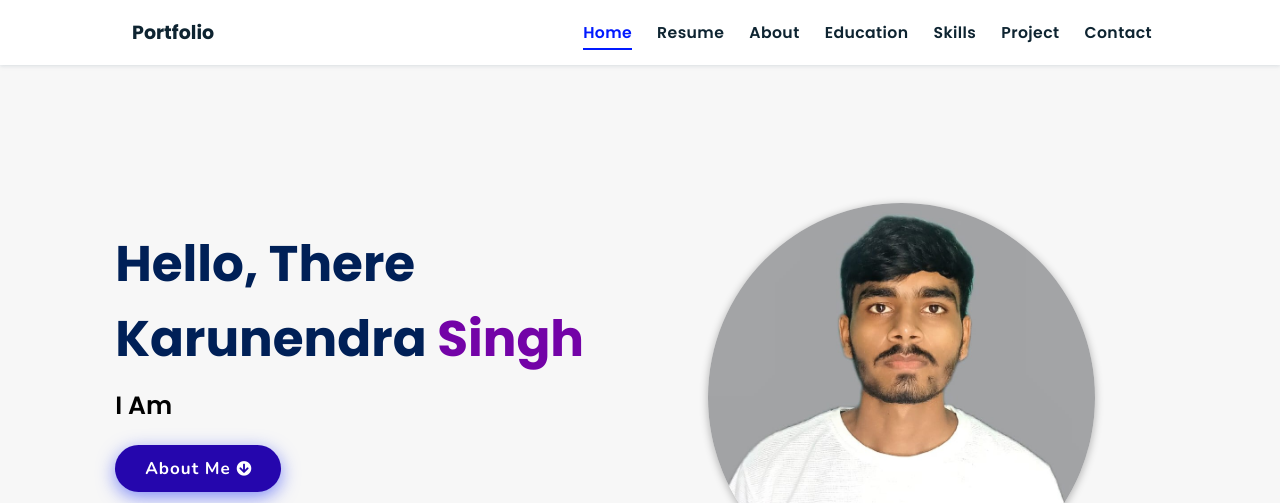
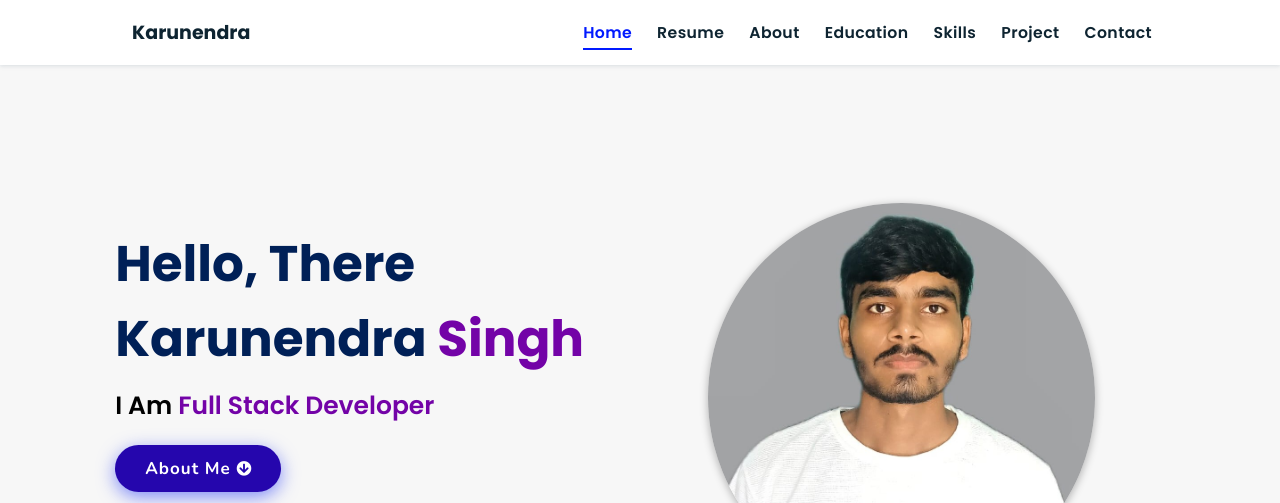
Before and after one commit to karunendra91/port-folio, a plain HTML site: page index.html in a window 1280 px wide. Shown: the top 503 px of the page. Drawn offline with nearby package versions, Linux system fonts and the light colour scheme.

Commit message:
Update index.html

```diff
--- a/index.html
+++ b/index.html
@@ -27,7 +27,7 @@
 <!-- navbar starts -->
 <header>
 
-        <a href="/" class="logo"><i class="fab fa-node-"></i> Portfolio</a>
+        <a href="/" class="logo"><i class="fab fa-node-"></i> karunendra </a>
 
         <div id="menu" class="fas fa-bars"></div>
         <nav class="navbar">
@@ -53,7 +53,7 @@
 
     <div class="content">
     <h2>Hello, There<br/> Karunendra <span>Singh</span></h2>
-    <p>i am  <span class="typing-text"></span></p>
+    <p>i am  <span class="typing-text">Full Stack Developer</span></p>
     <a href="#about" class="btn"><span>About Me</span>
       <i class="fas fa-arrow-circle-down"></i>
     </a>
```
